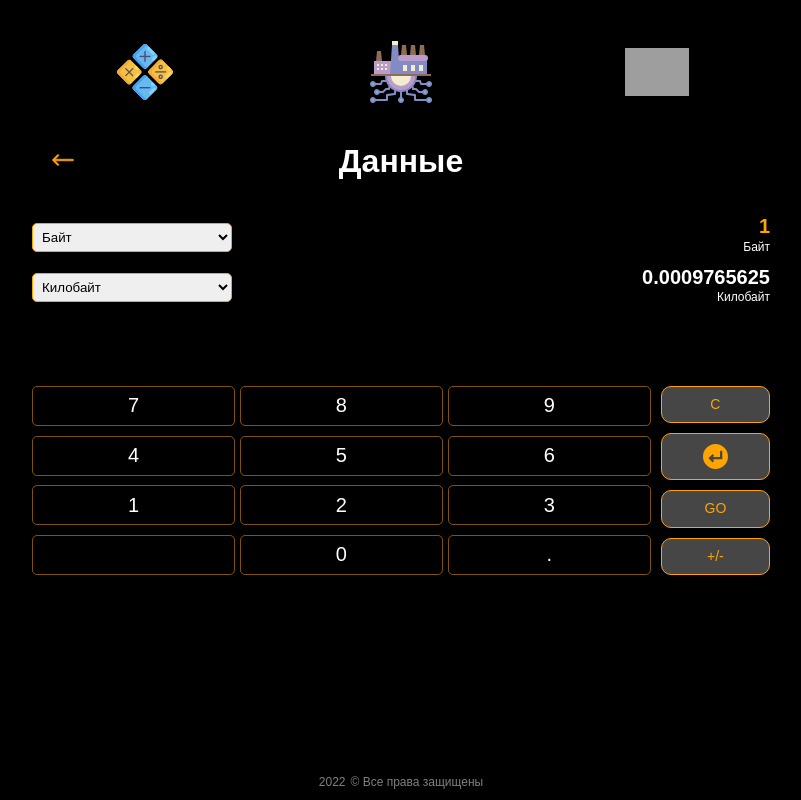
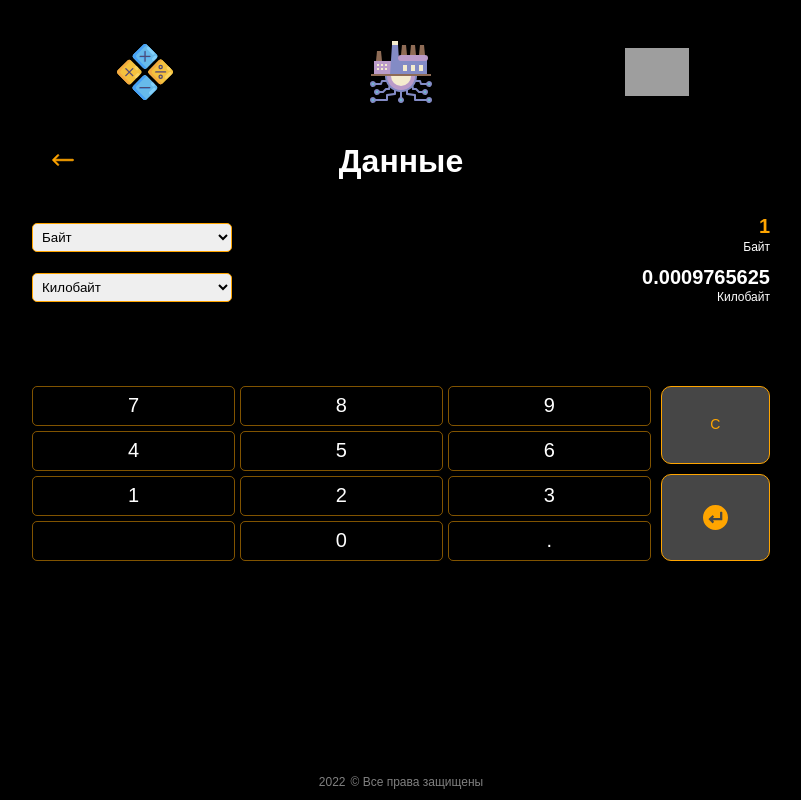
Before and after one commit to Yuri-Simonov/More_than_just_a_calculator, a React (Create React App) app: page /sections/digital_data in a window 1280 px wide. Shown: the whole page, without its empty margins (239-1040 px from the left). Built offline with nearby package versions, Linux system fonts and the light colour scheme; grey boxes are pictures that could not be loaded.

Commit message:
добавлена логика для операторов конвертера

```diff
--- /dev/null
+++ b/src/app/components/common/operators/delete_all_symbols.jsx
@@ -0,0 +1,17 @@
+import React from "react";
+import PropTypes from "prop-types";
+
+// удаление математической операции (С)
+const DeleteAllSymbols = ({ deleteAllSymbols }) => {
+    return (
+        <span className="orange" onClick={deleteAllSymbols}>
+            C
+        </span>
+    );
+};
+
+DeleteAllSymbols.propTypes = {
+    deleteAllSymbols: PropTypes.func
+};
+
+export default DeleteAllSymbols;
--- /dev/null
+++ b/src/app/components/common/operators/delete_last_symbol.jsx
@@ -0,0 +1,18 @@
+import React from "react";
+import PropTypes from "prop-types";
+import deleteSymbol from "../../../images/svg/delete_symbol.svg";
+
+// удаление одного символа из текущей записи в калькуляторе
+const DeleteLastSymbol = ({ deleteLastSymbol }) => {
+    return (
+        <span className="orange" onClick={deleteLastSymbol}>
+            <img src={deleteSymbol} alt="delete last symbols" />
+        </span>
+    );
+};
+
+DeleteLastSymbol.propTypes = {
+    deleteLastSymbol: PropTypes.func
+};
+
+export default DeleteLastSymbol;
--- /dev/null
+++ b/src/app/components/common/operators/open_result_window.jsx
@@ -0,0 +1,17 @@
+import React from "react";
+import PropTypes from "prop-types";
+
+// Запуск открытия модального окна с результатом
+const OpenResultWindow = ({ openResultWindow }) => {
+    return (
+        <span className="orange" onClick={openResultWindow}>
+            GO
+        </span>
+    );
+};
+
+OpenResultWindow.propTypes = {
+    openResultWindow: PropTypes.func
+};
+
+export default OpenResultWindow;
--- /dev/null
+++ b/src/app/components/common/operators/toggle_plus_or_minus.jsx
@@ -0,0 +1,17 @@
+import React from "react";
+import PropTypes from "prop-types";
+
+// Изменение с положительного на отрицательное значение и наоборот
+const TogglePlusOrMinus = ({ togglePlusOrMinus }) => {
+    return (
+        <span className="orange" onClick={togglePlusOrMinus}>
+            +/-
+        </span>
+    );
+};
+
+TogglePlusOrMinus.propTypes = {
+    togglePlusOrMinus: PropTypes.func
+};
+
+export default TogglePlusOrMinus;
--- a/src/app/components/common/simple_panel.jsx
+++ b/src/app/components/common/simple_panel.jsx
@@ -1,6 +1,9 @@
 import React from "react";
-import deleteSymbol from "../../images/svg/delete_symbol.svg";
 import PropTypes from "prop-types";
+import DeleteAllSymbols from "./operators/delete_all_symbols";
+import DeleteLastSymbol from "./operators/delete_last_symbol";
+import OpenResultWindow from "./operators/open_result_window";
+import TogglePlusOrMinus from "./operators/toggle_plus_or_minus";
 
 const SimplePanel = ({
     changeValue,
@@ -16,31 +19,6 @@ const SimplePanel = ({
         [4, 5, 6],
         [1, 2, 3],
         [" ", 0, "."]
-    ];
-
-    const operators = [
-        <span key={"C"} className="orange" onClick={deleteAllSymbols} id="C">
-            C
-        </span>, // удаление математической операции (С)
-        <span
-            key={"del"}
-            className="orange"
-            onClick={deleteLastSymbol}
-            id="del"
-        >
-            <img src={deleteSymbol} alt="" />
-        </span>, // удаление одного символа из текущей записи в калькуляторе
-        <span key={"GO"} className="orange" onClick={openResultWindow} id="GO">
-            GO
-        </span>, // Запуск открытия модального окна с результатом
-        <span
-            key={"plusOrMinus"}
-            className="orange"
-            onClick={togglePlusOrMinus}
-            id="plusOrMinus"
-        >
-            +/-
-        </span> // Изменение с положительного на отрицательное значение и наоборот
     ];
 
     return (
@@ -71,15 +49,27 @@ const SimplePanel = ({
                         );
                     })}
                 </article>
-                {/* Возможно стоит сделать отдельную папочку для операторов и не усложнять себе жизнь. Просто добавить нужные компоненты операторов через условие. */}
                 <article className="simple-panel__operators operators">
-                    {operators.map((oper, i) => {
-                        return (
-                            <div key={i} className="operators__item">
-                                {oper}
-                            </div>
-                        );
-                    })}
+                    <div className="operators__item">
+                        <DeleteAllSymbols deleteAllSymbols={deleteAllSymbols} />
+                    </div>
+                    <div className="operators__item">
+                        <DeleteLastSymbol deleteLastSymbol={deleteLastSymbol} />
+                    </div>
+                    {goOperator && (
+                        <div className="operators__item">
+                            <OpenResultWindow
+                                openResultWindow={openResultWindow}
+                            />
+                        </div>
+                    )}
+                    {plusOrMinus && (
+                        <div className="operators__item">
+                            <TogglePlusOrMinus
+                                togglePlusOrMinus={togglePlusOrMinus}
+                            />
+                        </div>
+                    )}
                 </article>
             </div>
         </section>
--- a/src/app/components/pages/sections/digital_data.jsx
+++ b/src/app/components/pages/sections/digital_data.jsx
@@ -20,21 +20,21 @@ const DigitalData = () => {
     const [firstResult, setFirstResult] = useState(1);
     // Состояние второго результата
     const [secondResult, setSecondResult] = useState(1024);
-
+    // Изменение значения в активном поле (которое имеет желтый цвет)
     const changeValue = (btnValue) => {
         setFirstResult((prevState) => Number(prevState + btnValue));
     };
-
+    // Вычисление значения для конвертации
     const calculation = (firstMeaseure, secondMeasure) => {
         const calculationResult =
             (firstResult * firstMeaseure.size) / secondMeasure.size;
-
         setSecondResult(calculationResult);
     };
-
+    // Фикс задержки обновления стейта
     useEffect(() => {
         calculation(firstSelect, secondSelect);
     }, [firstSelect, secondSelect, firstResult, secondResult]);
+    // Определение какое из полей активно
     const changeSelectValue = (id, value) => {
         if (id === "first") {
             digitalDataMeasures.forEach((elem) => {
@@ -49,6 +49,23 @@ const DigitalData = () => {
         calculation(firstSelect, secondSelect);
     };
 
+    // Очистка полей от значений
+    const clearResultValues = () => {
+        setFirstResult(0);
+        setSecondResult(0);
+    };
+
+    // Удаление последнего символа в активном поле
+    const deleteLastResultSymbol = () => {
+        console.log(1);
+        if (firstResult.length !== 0 && firstResult !== "0") {
+            const slicedValue = String(firstResult).slice(0, -1);
+            slicedValue.length === 0
+                ? setFirstResult(0)
+                : setFirstResult(Number(slicedValue));
+        }
+    };
+
     return (
         <div className="container-inner">
             <Title title={"Данные"} />
@@ -60,7 +77,11 @@ const DigitalData = () => {
                 firstResultValue={firstResult}
                 secondResultValue={secondResult}
             />
-            <SimplePanel changeValue={changeValue} />
+            <SimplePanel
+                changeValue={changeValue}
+                deleteAllSymbols={clearResultValues}
+                deleteLastSymbol={deleteLastResultSymbol}
+            />
         </div>
     );
 };
```
